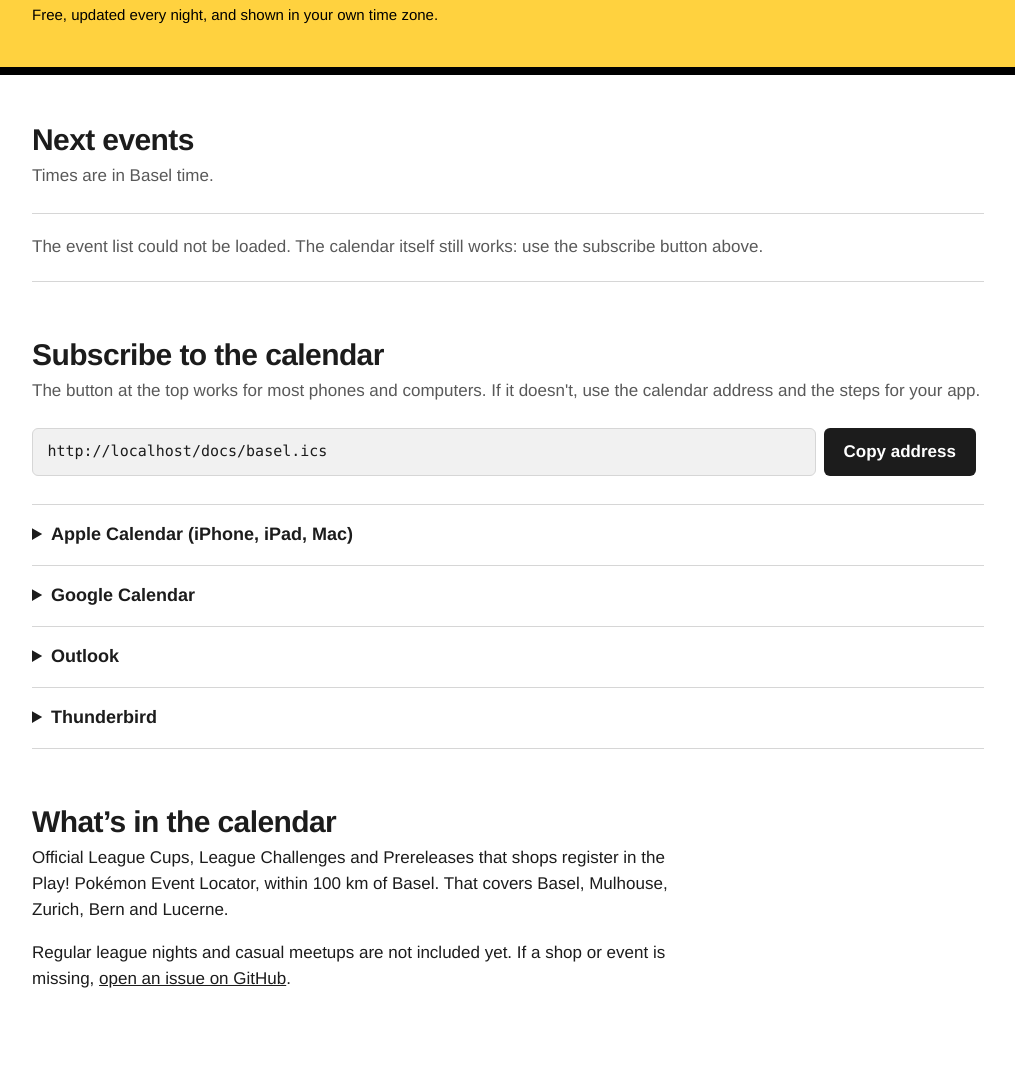
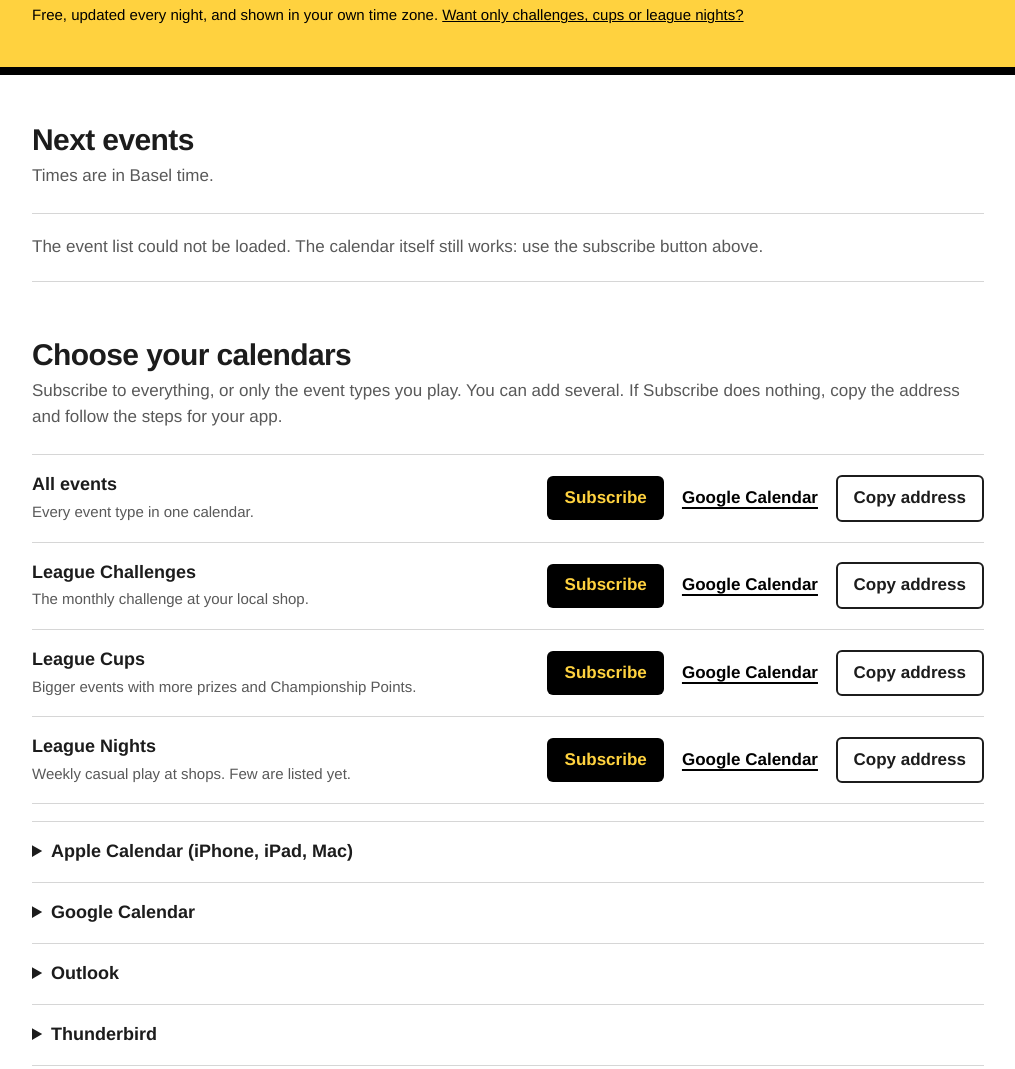
Before and after one commit to joerimulder/tcg-calendar, a plain HTML site: page docs/index.html in a window 1280 px wide. Shown: the part 601-1670 px from the top of the page, without its empty margins (132-1147 px from the left). Drawn offline with Linux system fonts and the light colour scheme; no server answers.

Commit message:
Publish separate feeds for challenges, cups and league nights
Co-Authored-By: Claude Sonnet 5.5 <noreply@anthropic.com>
Claude-Session: https://claude.ai/code/session_015Qrp5nJ6knVfXERc6pU2fo

```diff
--- a/docs/index.html
+++ b/docs/index.html
@@ -108,14 +108,20 @@ a.title:hover { text-decoration-thickness: 2px; }
 .state { margin: 0; padding: 1.25rem 0; border-top: 1px solid var(--rule); border-bottom: 1px solid var(--rule); color: var(--muted); }
 
 /* How to subscribe */
-.address { display: flex; flex-wrap: wrap; gap: 0.5rem; margin: 0 0 1.75rem; }
-.address input {
   flex: 1 1 18rem; min-width: 0; min-height: 3rem; padding: 0.6rem 0.9rem;
   font: inherit; font-family: ui-monospace, "SF Mono", Menlo, Consolas, monospace; font-size: 0.9375rem;
   color: var(--text); background: var(--surface); border: 1px solid var(--rule); border-radius: var(--r);
 }
-.address button { min-height: 3rem; padding: 0.6rem 1.25rem; font: inherit; font-weight: 700; color: var(--paper); background: var(--text); border: 0; border-radius: var(--r); cursor: pointer; }
-.copied { align-self: center; color: var(--muted); font-size: 0.9375rem; }
+.copied { min-height: 1.4rem; margin: 0.5rem 0 1rem; color: var(--muted); font-size: 0.9375rem; }
+.feeds { list-style: none; margin: 0 0 0.5rem; padding: 0; }
+.feed { display: flex; flex-wrap: wrap; align-items: center; justify-content: space-between; gap: 0.75rem 1.5rem; padding: 1rem 0; border-top: 1px solid var(--rule); }
+.feed:last-child { border-bottom: 1px solid var(--rule); }
+.feed-info { flex: 1 1 16rem; }
+.feed-info strong { display: block; font-size: 1.125rem; }
+.feed-info span { color: var(--muted); font-size: 0.9375rem; }
+.feed-actions { display: flex; flex-wrap: wrap; align-items: center; gap: 0.5rem 1.1rem; }
+.feed .btn.small { padding: 0.55rem 1.1rem; min-height: 2.75rem; }
+.feed .copy { min-height: 2.75rem; padding: 0.5rem 1rem; font: inherit; font-weight: 600; color: inherit; background: none; border: 2px solid currentColor; border-radius: var(--r); cursor: pointer; }
 details { border-top: 1px solid var(--rule); }
 details:last-of-type { border-bottom: 1px solid var(--rule); }
 summary { padding: 1rem 0; font-size: 1.125rem; font-weight: 700; cursor: pointer; }
@@ -150,7 +156,7 @@ footer p { max-width: 40rem; margin: 0 0 0.9rem; color: var(--muted); font-size:
       <a class="quiet" data-link="google" href="https://calendar.google.com/calendar/render?cid=webcal%3A%2F%2Ftcgcalendar.ch%2Fbasel.ics">Add to Google Calendar</a>
       <a class="quiet" data-link="ics" href="https://tcgcalendar.ch/basel.ics">Download the .ics file</a>
     </div>
-    <p class="fine">Free, updated every night, and shown in your own time zone.</p>
+    <p class="fine">Free, updated every night, and shown in your own time zone. <a href="#how">Want only challenges, cups or league nights?</a></p>
   </div>
 </header>
 
@@ -165,13 +171,43 @@ footer p { max-width: 40rem; margin: 0 0 0.9rem; color: var(--muted); font-size:
   </section>
 
   <section aria-labelledby="how">
-    <h2 id="how">Subscribe to the calendar</h2>
-    <p class="note">The button at the top works for most phones and computers. If it doesn't, use the calendar address and the steps for your app.</p>
-    <div class="address">
-      <input id="feed-url" type="text" readonly value="https://tcgcalendar.ch/basel.ics" aria-label="Calendar address">
-      <button id="copy" type="button">Copy address</button>
-      <span class="copied" id="copied" role="status"></span>
-    </div>
+    <h2 id="how">Choose your calendars</h2>
+    <p class="note">Subscribe to everything, or only the event types you play. You can add several. If Subscribe does nothing, copy the address and follow the steps for your app.</p>
+    <ul class="feeds" id="calendars">
+      <li class="feed" data-feed="basel">
+        <div class="feed-info"><strong>All events</strong><span>Every event type in one calendar.</span></div>
+        <div class="feed-actions">
+          <a class="btn small" data-link="webcal" href="webcal://tcgcalendar.ch/basel.ics">Subscribe</a>
+          <a class="quiet" data-link="google" href="#">Google Calendar</a>
+          <button class="copy" type="button">Copy address</button>
+        </div>
+      </li>
+      <li class="feed" data-feed="basel-challenges">
+        <div class="feed-info"><strong>League Challenges</strong><span>The monthly challenge at your local shop.</span></div>
+        <div class="feed-actions">
+          <a class="btn small" data-link="webcal" href="webcal://tcgcalendar.ch/basel-challenges.ics">Subscribe</a>
+          <a class="quiet" data-link="google" href="#">Google Calendar</a>
+          <button class="copy" type="button">Copy address</button>
+        </div>
+      </li>
+      <li class="feed" data-feed="basel-cups">
+        <div class="feed-info"><strong>League Cups</strong><span>Bigger events with more prizes and Championship Points.</span></div>
+        <div class="feed-actions">
+          <a class="btn small" data-link="webcal" href="webcal://tcgcalendar.ch/basel-cups.ics">Subscribe</a>
+          <a class="quiet" data-link="google" href="#">Google Calendar</a>
+          <button class="copy" type="button">Copy address</button>
+        </div>
+      </li>
+      <li class="feed" data-feed="basel-leagues">
+        <div class="feed-info"><strong>League Nights</strong><span>Weekly casual play at shops. Few are listed yet.</span></div>
+        <div class="feed-actions">
+          <a class="btn small" data-link="webcal" href="webcal://tcgcalendar.ch/basel-leagues.ics">Subscribe</a>
+          <a class="quiet" data-link="google" href="#">Google Calendar</a>
+          <button class="copy" type="button">Copy address</button>
+        </div>
+      </li>
+    </ul>
+    <p class="copied" id="copied" role="status"></p>
 
     <details>
       <summary>Apple Calendar (iPhone, iPad, Mac)</summary>
@@ -180,7 +216,7 @@ footer p { max-width: 40rem; margin: 0 0 0.9rem; color: var(--muted); font-size:
         <ol>
           <li>On iPhone or iPad, open Settings, then Calendar, then Calendar Accounts. On newer iOS the path is Settings, Apps, Calendar, Calendar Accounts.</li>
           <li>Choose Add Account, then Other, then Add Subscribed Calendar.</li>
-          <li>Paste the calendar address and save.</li>
+          <li>Paste the calendar address you copied and save.</li>
         </ol>
         <p>On a Mac, open Calendar and choose File, then New Calendar Subscription, and paste the address.</p>
       </div>
@@ -191,7 +227,7 @@ footer p { max-width: 40rem; margin: 0 0 0.9rem; color: var(--muted); font-size:
         <ol>
           <li>Open Google Calendar in a web browser on a computer.</li>
           <li>Next to “Other calendars”, choose Add (+), then From URL.</li>
-          <li>Paste the calendar address and choose Add calendar.</li>
+          <li>Paste the calendar address you copied and choose Add calendar.</li>
         </ol>
         <p>The calendar then appears in the Google Calendar app too. Google refreshes subscribed calendars on its own schedule, often only once or twice a day.</p>
       </div>
@@ -202,7 +238,7 @@ footer p { max-width: 40rem; margin: 0 0 0.9rem; color: var(--muted); font-size:
         <ol>
           <li>Open Outlook on the web or the new Outlook app and go to Calendar.</li>
           <li>Choose Add calendar, then Subscribe from web.</li>
-          <li>Paste the calendar address, give it a name, and import.</li>
+          <li>Paste the calendar address you copied, give it a name, and import.</li>
         </ol>
       </div>
     </details>
@@ -221,7 +257,7 @@ footer p { max-width: 40rem; margin: 0 0 0.9rem; color: var(--muted); font-size:
     <h2 id="what">What’s in the calendar</h2>
     <div class="prose">
       <p>Official League Cups, League Challenges and Prereleases that shops register in the Play! Pokémon Event Locator, within 100 km of Basel. That covers Basel, Mulhouse, Zurich, Bern and Lucerne.</p>
-      <p>Regular league nights and casual meetups are not included yet. If a shop or event is missing, <a href="https://github.com/joerimulder/tcg-calendar/issues">open an issue on GitHub</a>.</p>
+      <p>League nights are available as their own calendar, but few shops are listed so far. Casual meetups are not included. If a shop or event is missing, <a href="https://github.com/joerimulder/tcg-calendar/issues">open an issue on GitHub</a>.</p>
     </div>
   </section>
 </main>
@@ -284,29 +320,31 @@ footer p { max-width: 40rem; margin: 0 0 0.9rem; color: var(--muted); font-size:
   }
 
   /* Links that follow wherever the page is served from */
-  var feedUrl = new URL('basel.ics', location.href).href;
-  var input = document.getElementById('feed-url');
-  if (/^https?:$/.test(location.protocol)) {
-    var webcal = feedUrl.replace(/^https?:/, 'webcal:');
-    [].forEach.call(document.querySelectorAll('[data-link=webcal]'), function (a) { a.href = webcal; });
-    [].forEach.call(document.querySelectorAll('[data-link=google]'), function (a) {
+  var served = /^https?:$/.test(location.protocol);
+  function feedHref(name) { return new URL(name + '.ics', location.href).href; }
+  var feedUrl = feedHref('basel');
+  var copied = document.getElementById('copied');
+  function wire(scope, name) {
+    var url = feedHref(name), webcal = url.replace(/^https?:/, 'webcal:');
+    [].forEach.call(scope.querySelectorAll('[data-link=webcal]'), function (a) { a.href = webcal; });
+    [].forEach.call(scope.querySelectorAll('[data-link=google]'), function (a) {
       a.href = 'https://calendar.google.com/calendar/render?cid=' + encodeURIComponent(webcal);
     });
-    [].forEach.call(document.querySelectorAll('[data-link=ics]'), function (a) { a.href = feedUrl; });
-    input.value = feedUrl;
+    [].forEach.call(scope.querySelectorAll('[data-link=ics]'), function (a) { a.href = url; });
+    var btn = scope.querySelector('.copy');
+    if (btn) btn.addEventListener('click', function () {
+      function fallback() { window.prompt('Copy this calendar address:', url); }
+      if (navigator.clipboard && navigator.clipboard.writeText) {
+        navigator.clipboard.writeText(url).then(function () {
+          copied.textContent = 'Copied the address for ' + scope.querySelector('strong').textContent + '.';
+        }, fallback);
+      } else { fallback(); }
+    });
   }
-
-  /* Copy button */
-  var copied = document.getElementById('copied');
-  document.getElementById('copy').addEventListener('click', function () {
-    function fallback() { input.select(); copied.textContent = 'Address selected. Copy it with your keyboard.'; }
-    if (navigator.clipboard && navigator.clipboard.writeText) {
-      navigator.clipboard.writeText(input.value).then(function () {
-        copied.textContent = 'Copied';
-        setTimeout(function () { copied.textContent = ''; }, 2500);
-      }, fallback);
-    } else { fallback(); }
-  });
+  if (served) {
+    wire(document.querySelector('header'), 'basel');
+    [].forEach.call(document.querySelectorAll('.feed'), function (li) { wire(li, li.getAttribute('data-feed')); });
+  }
 
   /* Next events */
   var board = document.getElementById('board');
@@ -361,7 +399,7 @@ footer p { max-width: 40rem; margin: 0 0 0.9rem; color: var(--muted); font-size:
     }
   }
 
-  if (/^https?:$/.test(location.protocol)) {
+  if (served) {
     fetch(feedUrl, { cache: 'no-cache' })
       .then(function (r) { if (!r.ok) throw new Error(r.status); return r.text(); })
       .then(function (t) { render(parseICS(t)); })
```
Also changed, not shown: 3 other files.
